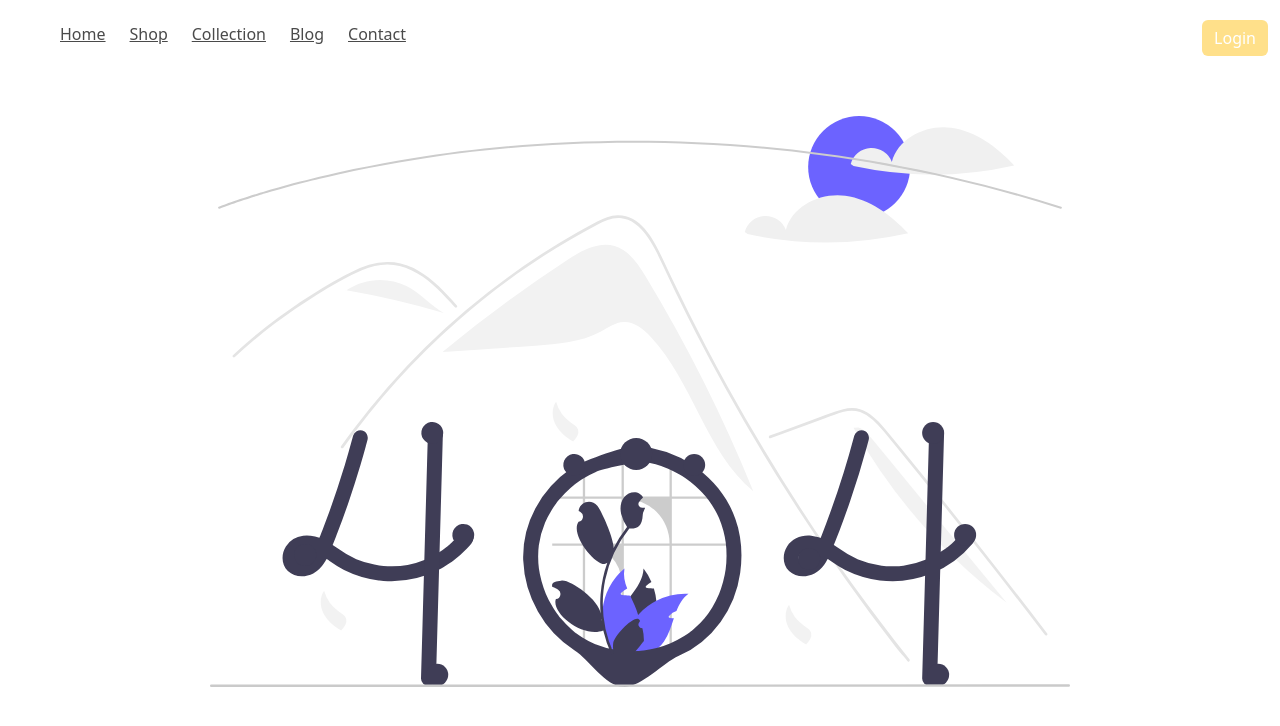
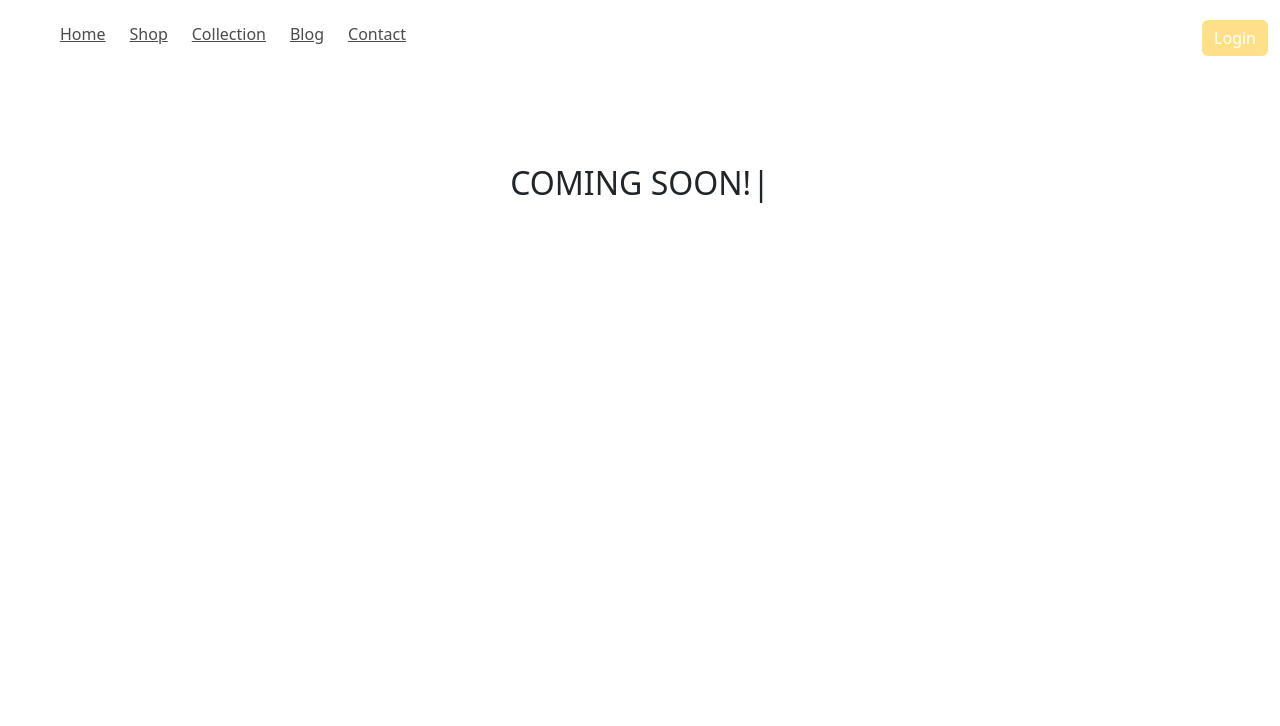
Before and after one commit to raziqadeel123/M152, a React (Create React App) app: page /comingsoon in a window 1280 px wide. Shown: the top 726 px of the page. Built offline with nearby package versions, Linux system fonts and the light colour scheme.

Commit message:
coming soon

```diff
--- a/package.json
+++ b/package.json
@@ -26,6 +26,7 @@
     "react-router-dom": "^6.6.1",
     "react-scripts": "5.0.0",
     "swiper": "^8.3.2",
+    "typewriter-effect": "^2.19.0",
     "web-vitals": "^2.1.0"
   },
   "scripts": {
--- a/src/App.css
+++ b/src/App.css
@@ -669,7 +669,7 @@ a {
 }
 
 .h50p {
-  height: 50%;
+  height: 50% !important;
 }
 
 .h100p {
--- a/src/Components/Footer/Footer.jsx
+++ b/src/Components/Footer/Footer.jsx
@@ -297,13 +297,13 @@ const Footer = () => {
               <a href='/impressum'>Impressum</a>
             </li>
             <li className='mr-3'>
-              <a href='/impressum'>Datenschutz</a>
+              <a href='/comingsoon'>Datenschutz</a>
             </li>
             <li className='mr-3'>
               <a href='/quellen'>Quellen</a>
             </li>
             <li className='mr-3'>
-              <a href='/impressum'>Reflexion</a>
+              <a href='/comingsoon'>Reflexion</a>
             </li>
           </ul>
         </div>
--- a/src/Components/Hero/Hero.js
+++ b/src/Components/Hero/Hero.js
@@ -1,6 +1,6 @@
 import React from 'react';
-import { Outlet, Link } from 'react-router-dom';
-
+import { Link } from 'react-router-dom';
+import Typewriter from 'typewriter-effect';
 import { FaPlay } from 'react-icons/fa';
 import './HeroStyle.css';
 
@@ -8,7 +8,17 @@ const Hero = () => {
   return (
     <section className='hero fd-c is-large ml-6 d-f '>
       <div class='hero-body d-f fd-c f-sc '>
-        <p class='title-large'>Buy Now</p>
+        <p p class='title-large'>
+          <Typewriter
+            options={{
+              autoStart: true,
+              loop: true,
+              delay: 250,
+              strings: ['Buy Now'],
+            }}
+          />
+        </p>
+
         <p>
           Shoes From 10+ Famous Brands of the World, shipping internationally
           and within one week return Policy
--- /dev/null
+++ b/src/Pages/ComingSoon.jsx
@@ -0,0 +1,25 @@
+import React from 'react';
+import Typewriter from 'typewriter-effect';
+import Header from '../Components/header/Header';
+
+const ComingSoon = () => {
+  return (
+    <>
+      <Header />
+      <div className='d-f f-jc f-ac h50p mt-6'>
+        <h2 className='mt-6'>
+          <Typewriter
+            options={{
+              autoStart: true,
+              loop: true,
+              delay: 50,
+              strings: ['COMING SOON!'],
+            }}
+          />
+        </h2>
+      </div>
+    </>
+  );
+};
+
+export default ComingSoon;
--- a/src/index.js
+++ b/src/index.js
@@ -15,6 +15,7 @@ import Shop from './Pages/shop';
 import SingleProductPage from './Pages/SingleProductPage';
 import Impressum from './Pages/impressum';
 import Quellen from './Pages/Quellen';
+import ComingSoon from './Pages/ComingSoon';
 const root = ReactDOM.createRoot(document.getElementById('root'));
 root.render(
   <BrowserRouter>
@@ -29,6 +30,7 @@ root.render(
         <Route path='singleProduct' element={<SingleProductPage />}></Route>
         <Route path='impressum' element={<Impressum />}></Route>
         <Route path='quellen' element={<Quellen />}></Route>
+        <Route path='comingsoon' element={<ComingSoon></ComingSoon>}></Route>
         <Route path='*' element={<Nopages />}></Route>
       </Route>
     </Routes>
```
Also changed, not shown: 2 other files (tests, documents, lock files or other folders).
